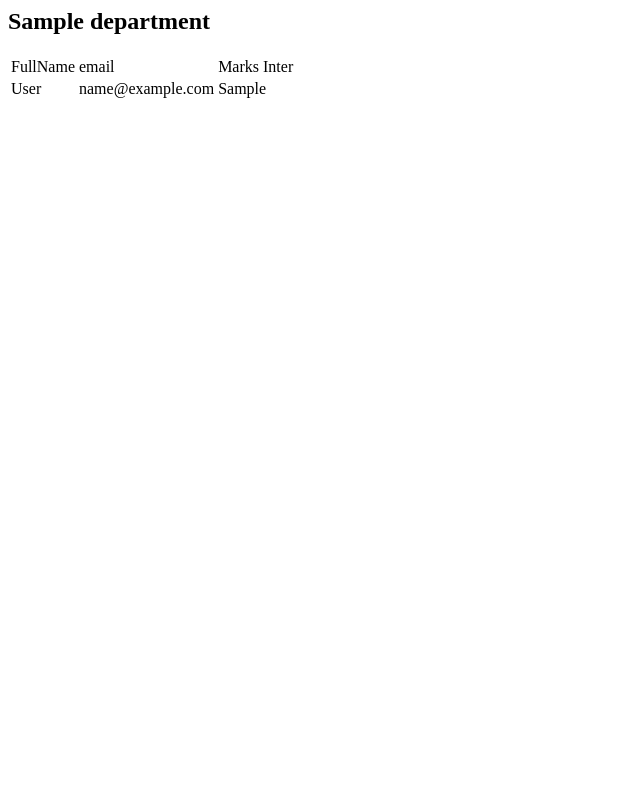
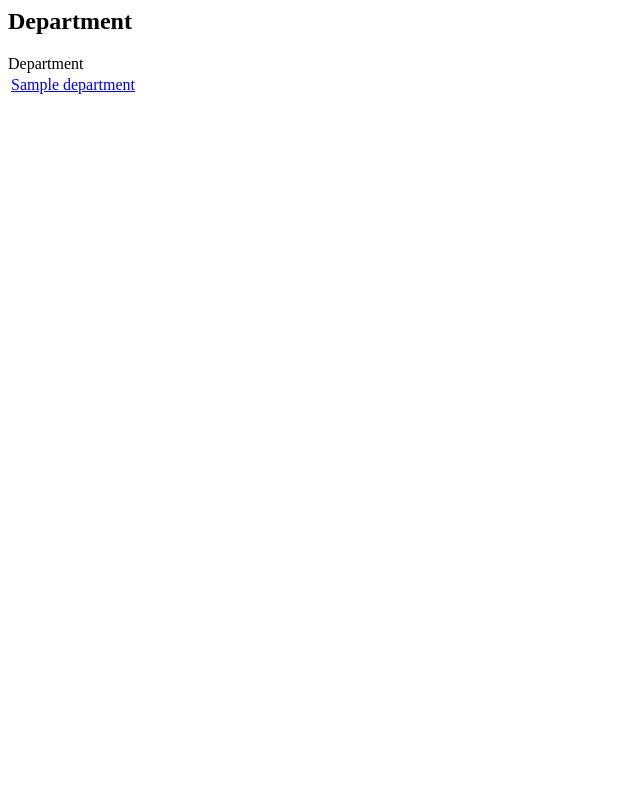
Before and after one commit to NandyalaSrinivas/StudentManagement, a Django app: template StudentProject/templates/appstudent/Departments.html in a window 1280 px wide. Shown: the whole page, without its empty margins (0-640 px from the left). Run offline with Django 3.2, Linux system fonts and the light colour scheme; the template is opened without the code that fills it: most values are stand-ins (such as "Sample title", 1, 10 or a date in 2020).

Commit message:
Update Departments.html

```diff
--- a/StudentProject/templates/appstudent/Departments.html
+++ b/StudentProject/templates/appstudent/Departments.html
@@ -1,15 +1,9 @@
-<h2>{{ data.department }}</h2>
+<h2>Department</h2>
 <table>
-{% for ele in data %}
-    <thead>
+    {% for ele in data %}
+    <thead>Department</thead>
     <tr>
-    <td>FullName</td><td>email</td><td>Marks Inter</td>
+        <td><a href="{{ ele.department }}/department_wise">{{ ele.department }}</a></td>
     </tr>
-    </thead>
-    <tr>
-    <td>{{ data.fullname }}</td>
-    <td>{{ data.email }}</td>
-    <td>{{ data.marks_inter }}</td>
-    </tr>
-{% endfor %}
+    {% endfor %}
 </table>
```
